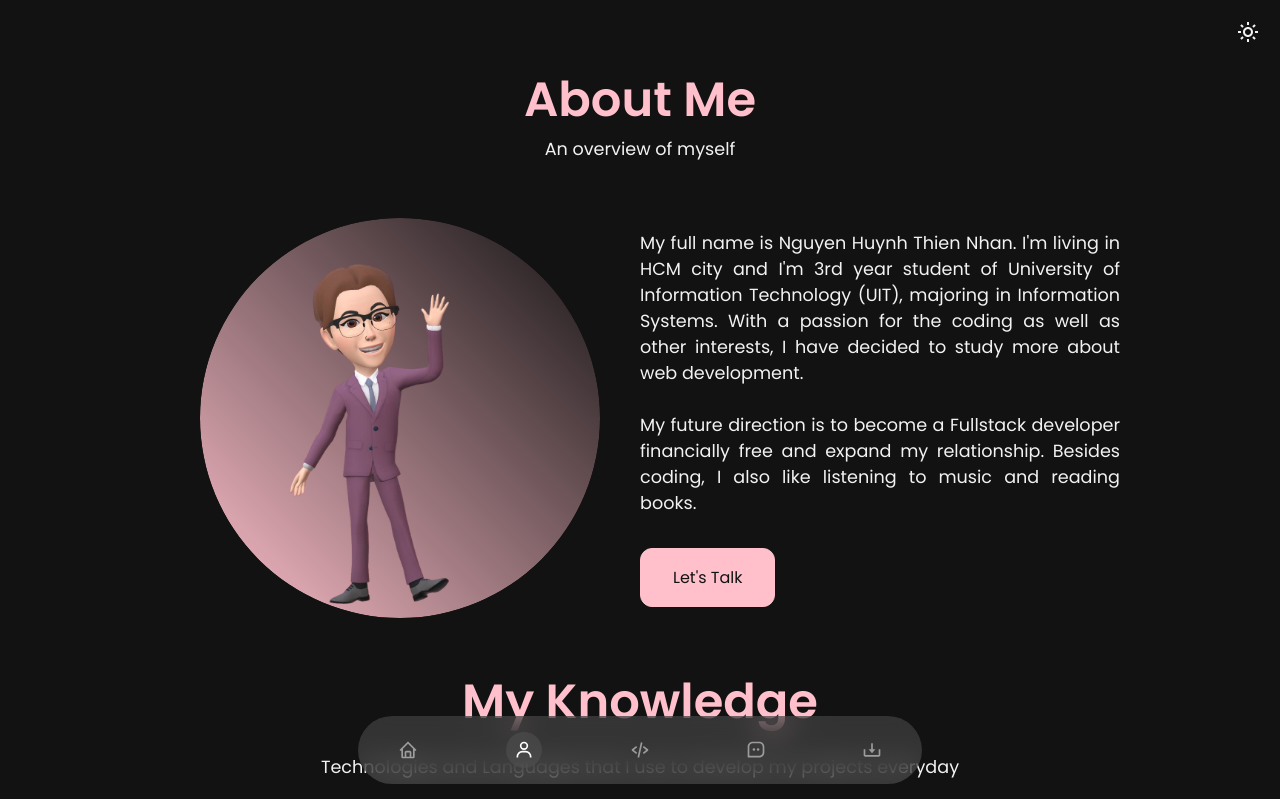
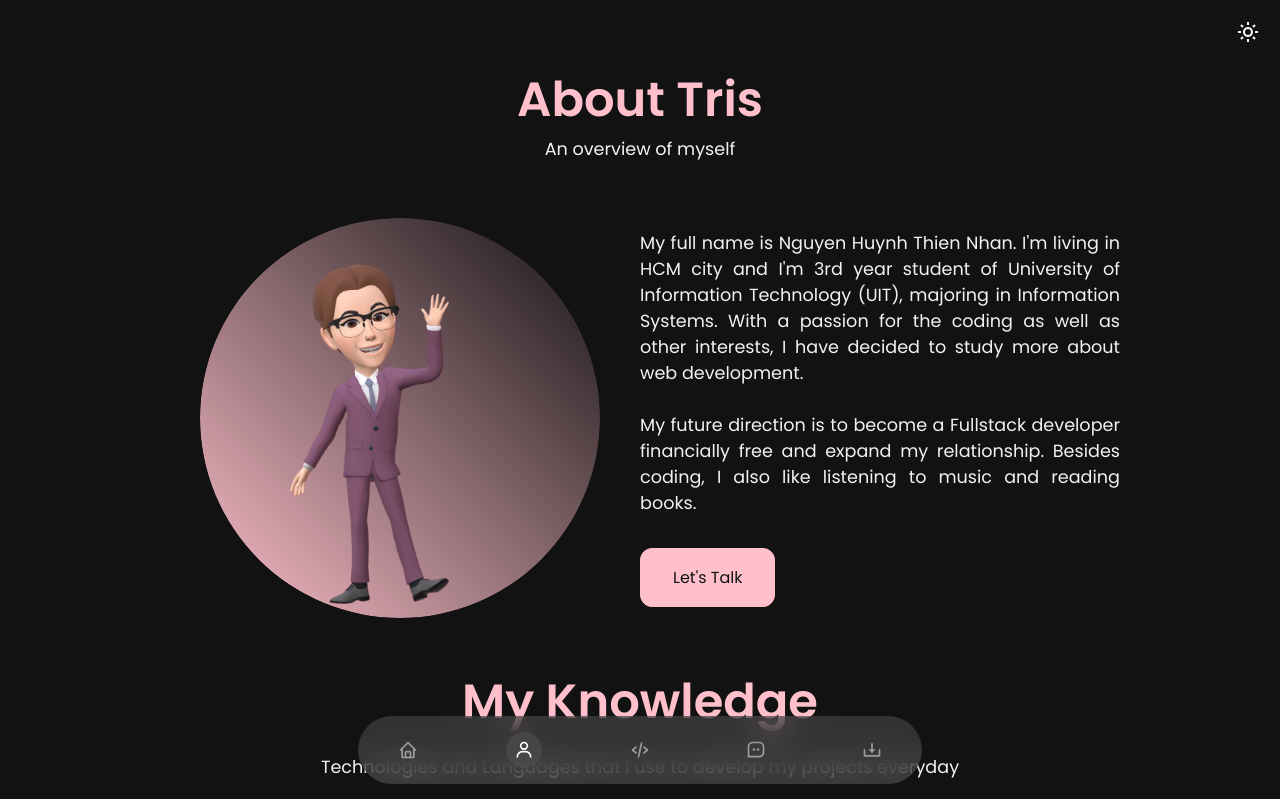
Before and after one commit to 25Dec/tnhan-portfolio, a React (Create React App) app: page /about in a window 1280 px wide. Shown: the top 799 px of the page. Built offline with nearby package versions, Linux system fonts and the light colour scheme.

Commit message:
Hello Tris

```diff
--- a/src/components/about/About.js
+++ b/src/components/about/About.js
@@ -6,7 +6,7 @@ import "./about.css";
 const About = () => {
 	return (
 		<section id="about">
-			<h2>About Me</h2>
+			<h2>About Tris</h2>
 			<p>An overview of myself</p>
 			<div className="container about__container">
 				<AboutDetails />
--- a/src/components/lightmode/LightMode.js
+++ b/src/components/lightmode/LightMode.js
@@ -5,6 +5,7 @@ import "./lightmode.css";
 
 const Darkmode = () => {
 	const [isLightMode, setIsLightMode] = useState(false);
+
 	const toggleLightMode = () => {
 		setIsLightMode(!isLightMode);
 		let body = document.querySelector("body");
```
